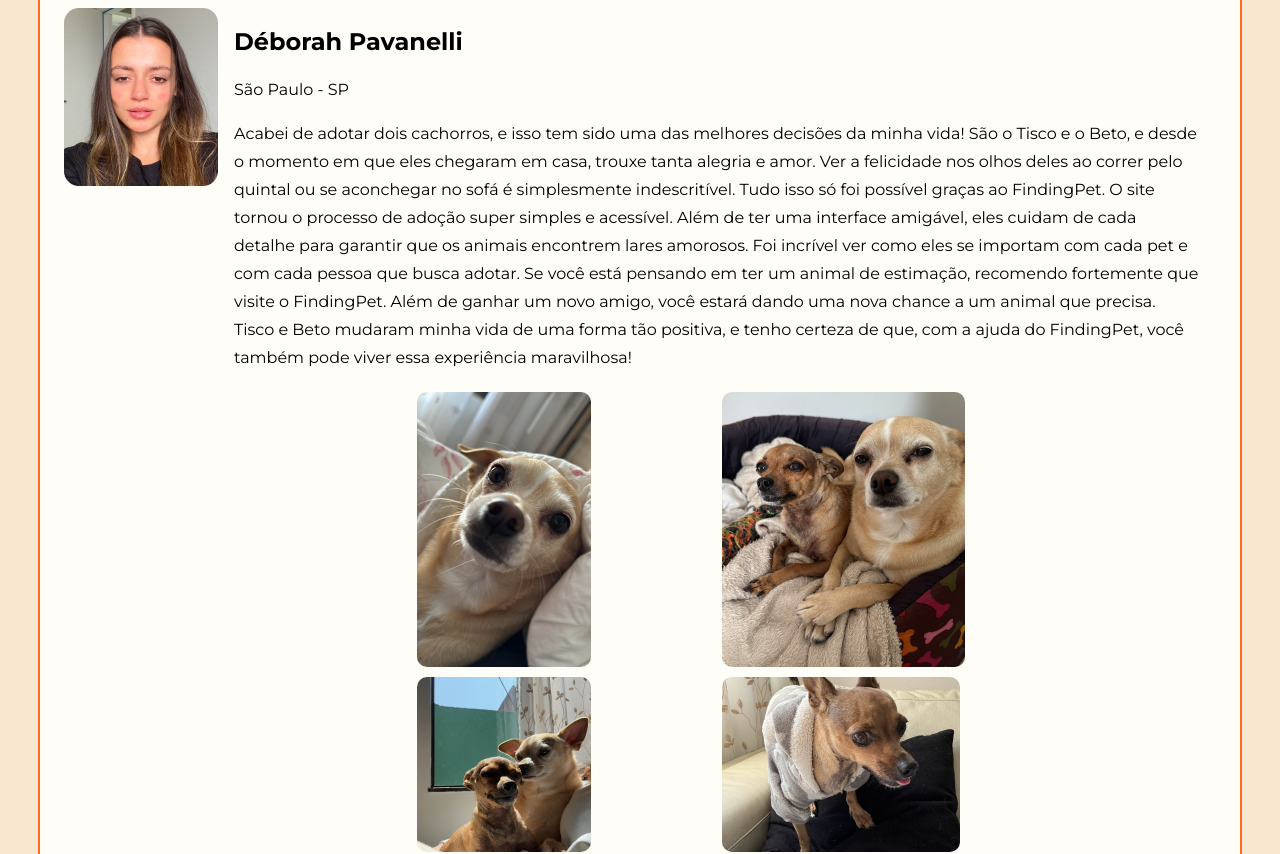
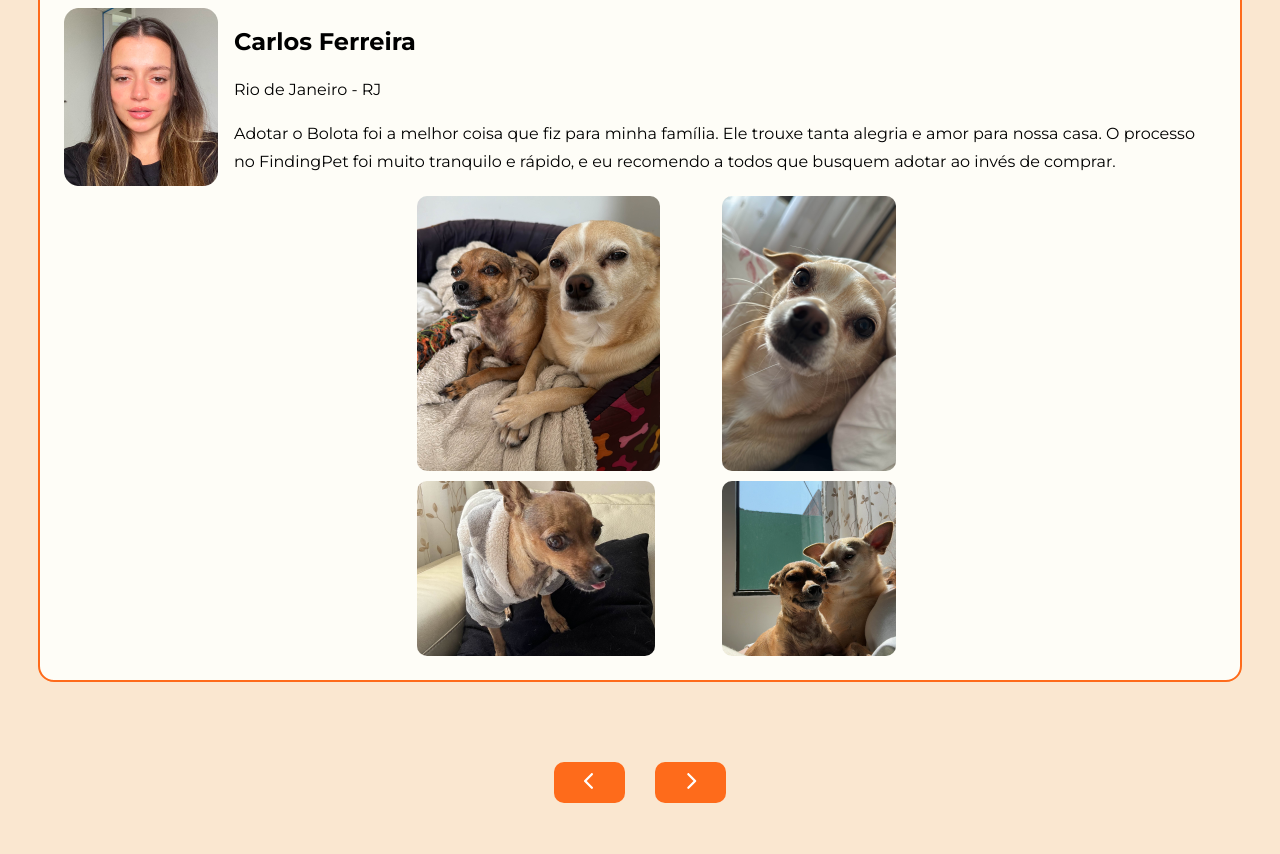
Before and after one commit to lucasgomesdesouza/finding-pets, a React (Create React App) app: page / in a window 1280 px wide. Shown: the part 1762-2616 px from the top of the page. Built offline with nearby package versions, Linux system fonts and the light colour scheme.

Commit message:
correções layout

```diff
--- a/src/components/TestimonialCard/TestimonialCard.jsx
+++ b/src/components/TestimonialCard/TestimonialCard.jsx
@@ -1,43 +1,95 @@
-import React from 'react';
+import React, { useState, useEffect } from 'react';
 import styles from './TestimonialCard.module.css';
-import pinscherRelatoUm from '../../assets/images/pinscher_relato1.png'
-import pinscherRelatoDois from '../../assets/images/pinscher_relato2.png'
-import pinscherRelatoTres from '../../assets/images/pinscher_relato3.png'
-import pinscherRelatoQuatro from '../../assets/images/pinscher_relato4.png'
-import deborahPavanelli from '../../assets/images/deborah.png'
+import pinscherRelatoUm from '../../assets/images/pinscher_relato1.png';
+import pinscherRelatoDois from '../../assets/images/pinscher_relato2.png';
+import pinscherRelatoTres from '../../assets/images/pinscher_relato3.png';
+import pinscherRelatoQuatro from '../../assets/images/pinscher_relato4.png';
+import deborahPavanelli from '../../assets/images/deborah.png';
+import { FontAwesomeIcon } from '@fortawesome/react-fontawesome';
+import { faChevronLeft, faChevronRight } from '@fortawesome/free-solid-svg-icons';
+
+const testimonials = [
+  {
+    name: "Déborah Pavanelli",
+    location: "São Paulo - SP",
+    text: "Acabei de adotar dois cachorros, e isso tem sido uma das melhores decisões da minha vida! São o Tisco e o Beto, e desde o momento em que eles chegaram em casa, trouxeram tanta alegria e amor. Ver a felicidade nos olhos deles ao correr pelo quintal ou se aconchegar no sofá é simplesmente indescritível. Tudo isso só foi possível graças ao FindingPet. O site tornou o processo de adoção super simples e acessível.",
+    images: [pinscherRelatoUm, pinscherRelatoDois, pinscherRelatoTres, pinscherRelatoQuatro]
+  },
+  {
+    name: "Carlos Ferreira",
+    location: "Rio de Janeiro - RJ",
+    text: "Adotar o Bolota foi a melhor coisa que fiz para minha família. Ele trouxe tanta alegria e amor para nossa casa. O processo no FindingPet foi muito tranquilo e rápido, e eu recomendo a todos que busquem adotar ao invés de comprar.",
+    images: [pinscherRelatoDois, pinscherRelatoUm, pinscherRelatoQuatro, pinscherRelatoTres]
+  },
+  {
+    name: "Maria Souza",
+    location: "Belo Horizonte - MG",
+    text: "Sempre quis ter um cachorro, mas tinha dúvidas sobre adoção. Graças ao FindingPet, encontrei o companheiro ideal, o Spike. Eles cuidaram de todos os detalhes para que o processo fosse o mais tranquilo possível.",
+    images: [pinscherRelatoTres, pinscherRelatoQuatro, pinscherRelatoUm, pinscherRelatoDois]
+  }
+];
 
 const TestimonialCard = () => {
+  const [currentIndex, setCurrentIndex] = useState(0);
+  const [fade, setFade] = useState(true);
+
+  const goToNextTestimonial = () => {
+    setFade(false);
+    setTimeout(() => {
+      setCurrentIndex((prevIndex) => (prevIndex + 1) % testimonials.length);
+      setFade(true);
+    }, 1000);
+  };
+
+  const goToPreviousTestimonial = () => {
+    setFade(false);
+    setTimeout(() => {
+      setCurrentIndex((prevIndex) => (prevIndex - 1 + testimonials.length) % testimonials.length);
+      setFade(true);
+    }, 1000);
+  };
+
+  useEffect(() => {
+    const interval = setInterval(goToNextTestimonial, 4000);
+    return () => clearInterval(interval);
+  }, []);
+
+  const currentTestimonial = testimonials[currentIndex];
+
   return (
     <div className={styles.testimonialSection}>
       <div>
         <h1>FindingPet Lovers</h1>
       </div>
-        <div className={styles.testimonialCard} id="conteinerCard">
+      <div className={`${styles.testimonialCard}  ${fade ? styles.fadeIn : styles.fadeOut} `} id="conteinerCard">
         <div className={styles.personImage}>
-                <img src={deborahPavanelli} alt="Déborah Pavanelli" />
+          <img src={deborahPavanelli} alt={currentTestimonial.name} />
         </div>
         <div className={styles.textImage}>
           <div className={styles.testimonialText}>
             <div className={styles.testimonialPersonData}>
-                        <h2>Déborah Pavanelli</h2>
-                        <span>São Paulo - SP</span>
+              <h2>{currentTestimonial.name}</h2>
+              <span>{currentTestimonial.location}</span>
             </div>
-                    <p>Acabei de adotar dois cachorros, e isso tem sido uma das melhores decisões da minha vida! São o Tisco e o  Beto, e desde o momento em que eles chegaram em casa, trouxe tanta alegria e amor. Ver a felicidade nos olhos deles ao correr pelo quintal ou se aconchegar no sofá é simplesmente indescritível.
-                    Tudo isso só foi possível graças ao FindingPet. O site tornou o processo de adoção super simples e acessível. Além de ter uma interface amigável, eles cuidam de cada detalhe para garantir que os animais encontrem lares amorosos. Foi incrível ver como eles se importam com cada pet e com cada pessoa que busca adotar.
-                    Se você está pensando em ter um animal de estimação, recomendo fortemente que visite o FindingPet. Além de ganhar um novo amigo, você estará dando uma nova chance a um animal que precisa. Tisco e Beto mudaram minha vida de uma forma tão positiva, e tenho certeza de que, com a ajuda do FindingPet, você também pode viver essa experiência maravilhosa!
-                    </p>
+            <p>{currentTestimonial.text}</p>
           </div>
           <div className={styles.petImages}>
-                    <img src={pinscherRelatoUm} alt="Foto dos pinscher adotados" />
-                    <img src={pinscherRelatoDois} alt="Foto dos pinscher adotados" />
-                    <img src={pinscherRelatoTres} alt="Foto dos pinscher adotados" />
-                    <img src={pinscherRelatoQuatro} alt="Foto dos pinscher adotados" />
+            {currentTestimonial.images.map((image, index) => (
+              <img key={index} src={image} alt={`Foto ${index + 1} dos pets adotados`} />
+            ))}
           </div>
         </div>
+      </div>
+      <div className={styles.buttonsContainer}>
+            <button className={styles.button} onClick={goToPreviousTestimonial}>
+                <FontAwesomeIcon icon={faChevronLeft} />
+            </button>
+            <button className={styles.button}>
+                <FontAwesomeIcon icon={faChevronRight} onClick={goToNextTestimonial}/>
+            </button>
         </div>
     </div>
   );
 };
 
-
 export default TestimonialCard;
--- a/src/components/TestimonialCard/TestimonialCard.module.css
+++ b/src/components/TestimonialCard/TestimonialCard.module.css
@@ -1,9 +1,20 @@
-.testimonialSection{
+.testimonialSection {
     display: flex;
     flex-direction: column;
     align-items: start;
     justify-content: space-between;
     padding-bottom: 80px;
+    position: relative;
+  }
+
+  .fadeIn {
+    opacity: 1;
+    transition: opacity 1s ease-in-out;
+  }
+
+  .fadeOut {
+    opacity: 0;
+    transition: opacity 1s ease-in-out;
   }
 
   .testimonialCard {
@@ -16,12 +27,35 @@
     border-radius: 16px;
   }
 
+  .buttonsContainer{
+    display: flex;
+    flex-direction: row;
+    justify-content: center;
+    gap: 30px;
+    padding-top: 80px;
+    margin: 0 auto;
+    }
+
+    .button{
+        background-color: #FE6B1B;
+        border: none;
+        padding: 10px 30px;
+        border-radius: 10px;
+        color: white;
+        font-size: 18px;
+    }
+
+    .button:hover{
+        background-color: #ce5616;
+        transition: 0.3s;
+    }
+
   .testimonialText {
     padding: 0px 16px 0px 16px;
     line-height: 28px;
   }
 
-.testimonialPersonData{
+  .testimonialPersonData {
     display: flex;
     flex-direction: column;
     align-items: start;
@@ -37,7 +71,6 @@
     display: grid;
     grid-template-columns: repeat(2, 1fr);
     gap: 10px;
-
   }
 
   .petImages img {
@@ -46,67 +79,63 @@
     border-radius: 10px;
   }
 
-.textImage{
+  .textImage {
     display: flex;
     flex-direction: row;
   }
 
-@media(max-width:470px){
-    .petImages{
+  @media (max-width: 470px) {
+    .petImages {
+      display: flex;
+      flex-wrap: wrap;
+      flex-direction: column;
+      align-items: center;
+    }
+  }
+
+  @media (max-width: 545px) {
+    .petImages {
       display: flex;
       flex-wrap: wrap;
       flex-direction: column;
       align-items: center;
     }
 
-
-
+    .testimonialSection {
+      text-align: start;
+      padding-left: 0px;
     }
-@media(max-width:545px){
-    .petImages{
-        display: flex;
-        flex-wrap: wrap;
-        flex-direction: column;
-        align-items: center;
   }
 
-    .testimonialSection{
-        text-align: start;
-        padding-left: 0px;
-
-    }
-
-}
-@media(max-width:768px){
-    .testimonialCard{
+  @media (max-width: 768px) {
+    .testimonialCard {
       padding: 0;
       padding-bottom: 24px;
     }
-    .personImage{
+    .personImage {
       display: none;
     }
-
-}
-@media(max-width:1475px){
-    .testimonialSection h1{
-        padding-left: 40px;
-
   }
 
-    .testimonialCard{
+  @media (max-width: 1475px) {
+    .testimonialSection h1 {
+      padding-left: 40px;
+    }
+
+    .testimonialCard {
       width: 90vw;
     }
 
-    .textImage{
+    .textImage {
       display: flex;
       flex-direction: column;
     }
 
-    .petImages{
+    .petImages {
       grid-template-columns: repeat(2, 1fr);
-        width: 100%; /* Defina uma largura adequada para o grid */
-        max-width: 600px; /* Defina um limite de largura, se necessário */
+      width: 100%;
+      max-width: 600px;
       gap: 10px;
-        margin: 0 auto; /* Centraliza o grid horizontalmente */
+      margin: 0 auto;
     }
   }
--- a/src/pages/Care.jsx
+++ b/src/pages/Care.jsx
@@ -2,7 +2,6 @@ import React from "react";
 import CareDogs from "../components/CareDogs/CareDogs";
 import { faCheckSquare } from "@fortawesome/free-solid-svg-icons";
 import cachorro from "../assets/images/cachorro.png"
-import MainDescription from "../components/MainDescription/MainDescription";
 
 const Care = () => {
     return (
```
Lines whose indentation alone changed are shown as unchanged.
